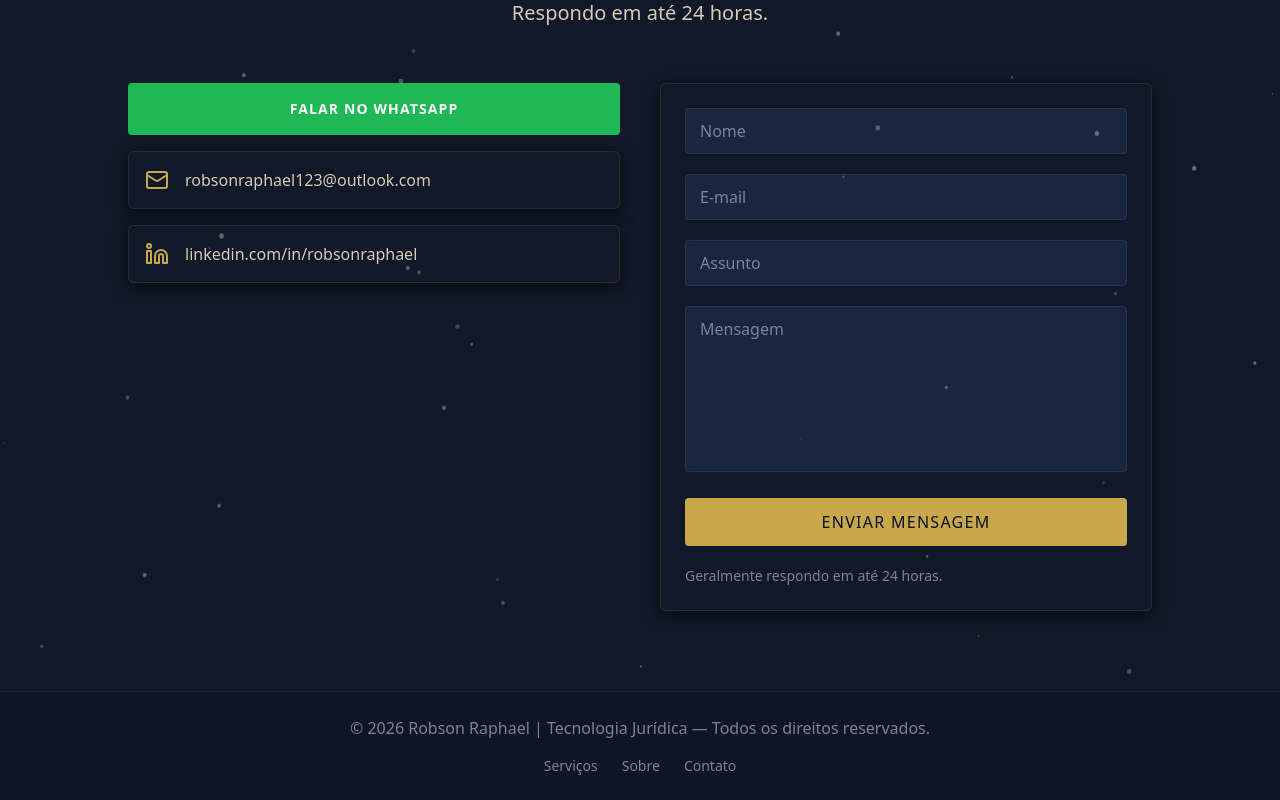
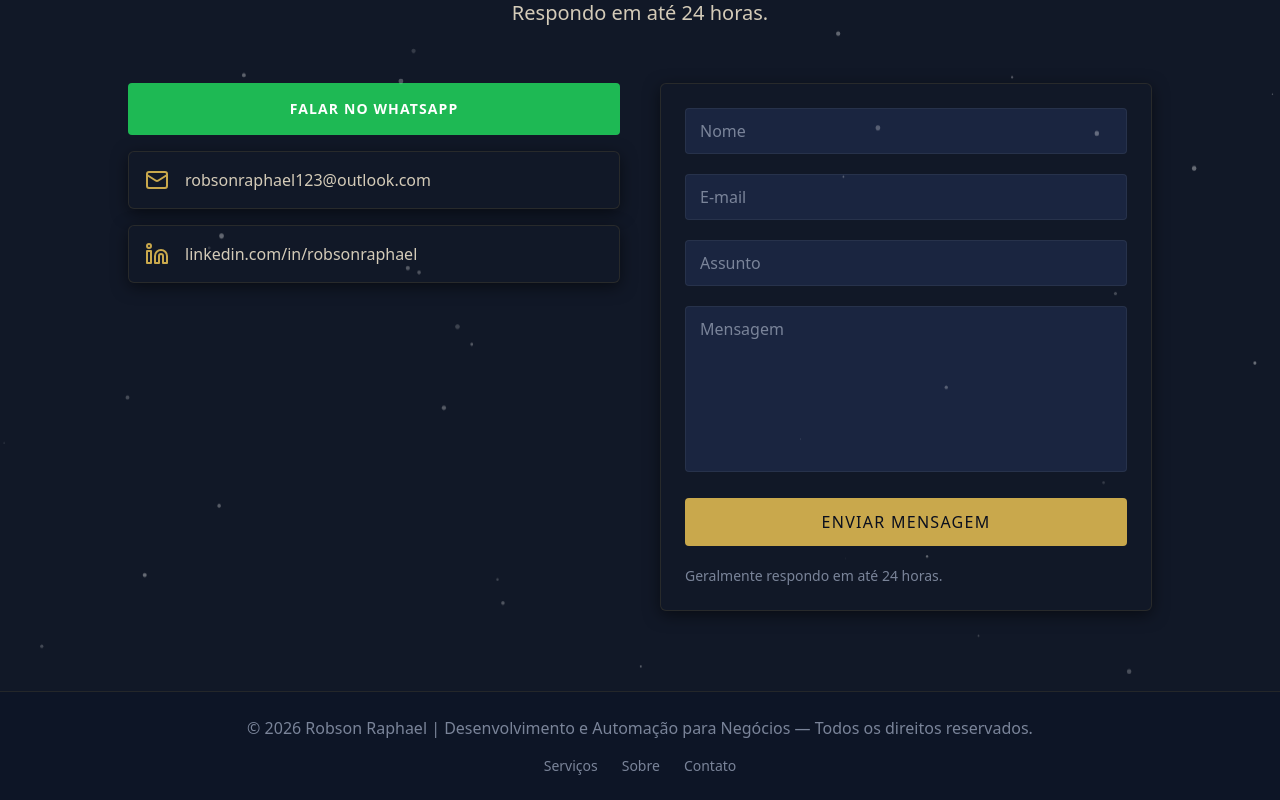
Before and after one commit to robsonraphael/portifolio-website, a Next.js app: page / in a window 1280 px wide. Shown: the part 4794-5594 px from the top of the page. Built offline with nearby package versions, Linux system fonts and the light colour scheme.

Commit message:
update: atualizando o footer

```diff
--- a/app/components/ui/Footer.tsx
+++ b/app/components/ui/Footer.tsx
@@ -5,7 +5,7 @@ export default function Footer() {
     <footer className="bg-[var(--bg-overlay)] border-t border-[var(--border-default)] py-6">
       <div className="container mx-auto px-6">
         <div className="flex flex-col justify-between items-center">
-          <div className="text-[var(--text-muted)] mb-4 text-center">© {currentYear} Robson Raphael | Tecnologia Jurídica — Todos os direitos reservados.</div>
+          <div className="text-[var(--text-muted)] mb-4 text-center">© {currentYear} Robson Raphael | Desenvolvimento e Automação para Negócios — Todos os direitos reservados.</div>
 
           <div className="flex space-x-6 font-light text-sm">
             <a href="#services" className="text-[var(--text-muted)] hover:text-[var(--text-primary)] transition-colors">
```
